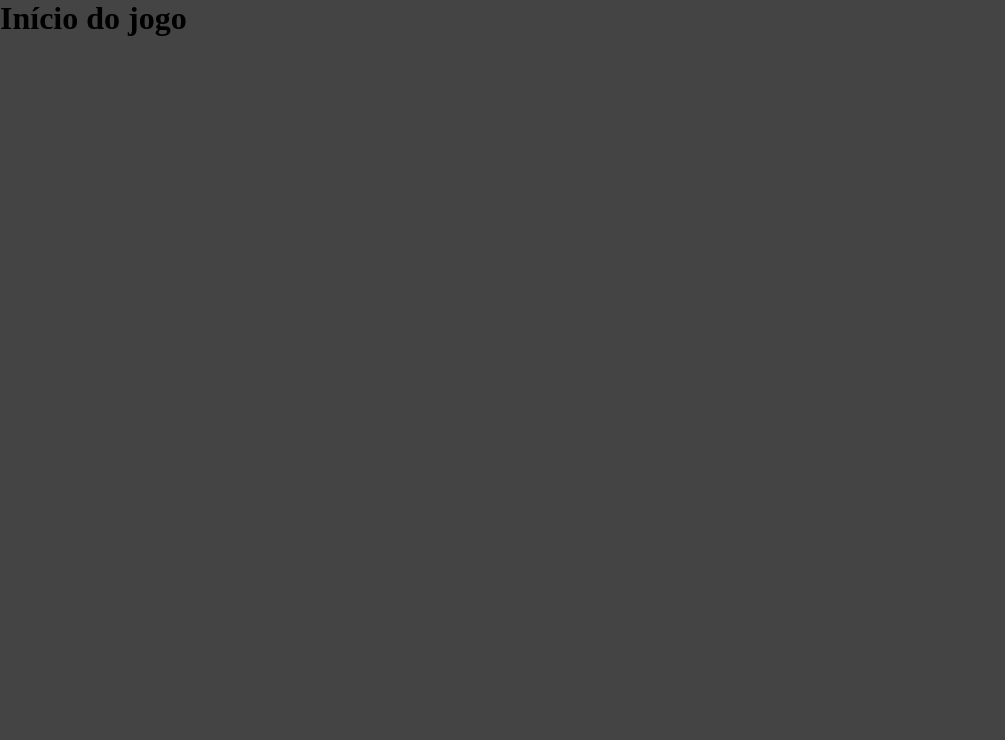
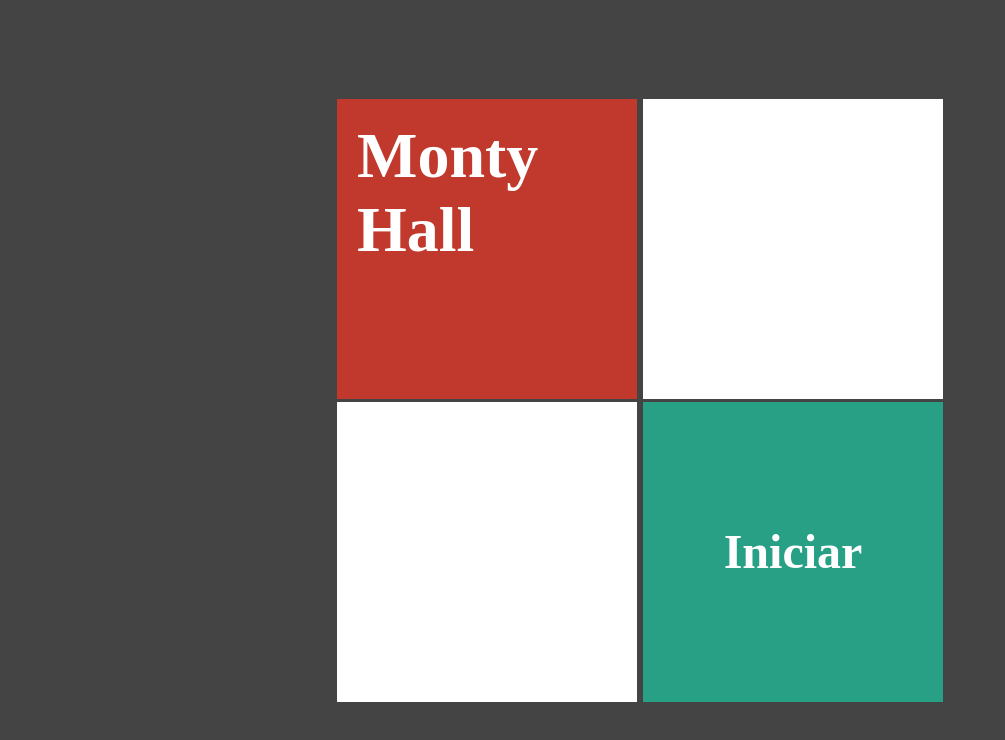
Before and after one commit to RenanClaude/Porta-Premiada, a Next.js app: page / in a window 1280 px wide. Shown: the top 740 px of the page, without its empty margins (0-1005 px from the left). Built offline with nearby package versions, Linux system fonts and the light colour scheme.

Commit message:
Creating the HomePage form

```diff
--- /dev/null
+++ b/src/components/Card.tsx
@@ -0,0 +1,14 @@
+import styles from "../styles/Card.module.css"
+
+interface CardProps {
+  bgcolor?: string,
+  children?: any
+}
+
+export default function Card(props: CardProps) {
+  return (
+    <div className={styles.card} style={{ backgroundColor: props.bgcolor ?? "white" }}>
+      {props.children}
+    </div>
+  )
+}
--- a/src/pages/game/[doors]/[hasAGift].tsx
+++ b/src/pages/game/[doors]/[hasAGift].tsx
@@ -3,7 +3,7 @@
 import Link from "next/link";
 import { useRouter } from "next/router";
 import { useEffect, useState } from "react";
-import styles from "../../../styles/game.module.css";
+import styles from "../../../styles/Game.module.css";
 
 export default function Game() {
   const [doors, setDoors] = useState([])
--- a/src/pages/index.tsx
+++ b/src/pages/index.tsx
@@ -1,12 +1,27 @@
-import Door from "@/components/Door";
-import { createDoors, updateDoors } from "@/functions/doorFunctions";
-import { useState } from "react";
+import Card from "@/components/Card";
+import Link from "next/link";
+import styles from "../styles/Form.module.css";
 
-export default function Home() {
+export default function Form() {
 
   return (
-    <div style={{ display: "flex" }}>
-     <h1>Início do jogo</h1>
+    <div className={styles.form}>
+
+      <div>
+        <Card bgcolor="#c0392c">
+          <h1>Monty Hall</h1>
+        </Card>
+        <Card></Card>
+      </div>
+
+      <div>
+        <Card></Card>
+        <Card bgcolor="#28a085">
+          <Link href={`/game/5/2`} className={styles.link}>
+            <h2 className={styles.link}>Iniciar</h2>
+          </Link>
+        </Card>
+      </div>
     </div>
   );
 }
--- /dev/null
+++ b/src/styles/Card.module.css
@@ -0,0 +1,9 @@
+.card {
+  display: flex;
+  width: 300px;
+  height: 300px;
+  color: white;
+  margin: 3px;
+  font-size: 2rem;
+  padding: 20px;
+}
--- /dev/null
+++ b/src/styles/Form.module.css
@@ -0,0 +1,14 @@
+.form {
+  display: flex;
+  justify-content: center;
+  align-items: center;
+  height: 100vh;
+}
+
+.link {
+  display: flex;
+  justify-content: center;
+  align-items: center;
+  flex: 1;
+  margin: 0;
+}
--- a/src/styles/game.module.css
+++ b/src/styles/Game.module.css
@@ -28,7 +28,7 @@
   background-color: #c0392c;
   color: white;
   border: 5px solid red;
-  transition: 1s;
+  transition: 0.8s;
 }
 
 .buttons button {
```
